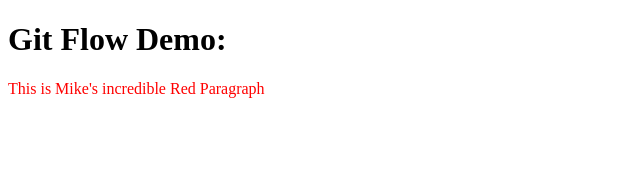
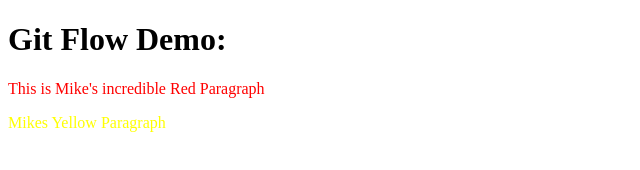
Before and after one commit to markbabi/babirad-brothers-bonanza, a plain HTML site: page index.html in a window 1280 px wide. Shown: the whole page, without its empty margins (0-640 px from the left). Drawn offline with Linux system fonts and the light colour scheme.

Commit message:
build yellow paragraph

```diff
--- a/index.html
+++ b/index.html
@@ -10,5 +10,6 @@
     <p class="red" style="color: red">
       This is Mike's incredible Red Paragraph
     </p>
+    <p class="yellow" style="color: yellow">Mikes Yellow Paragraph</p>
   </body>
 </html>
```
